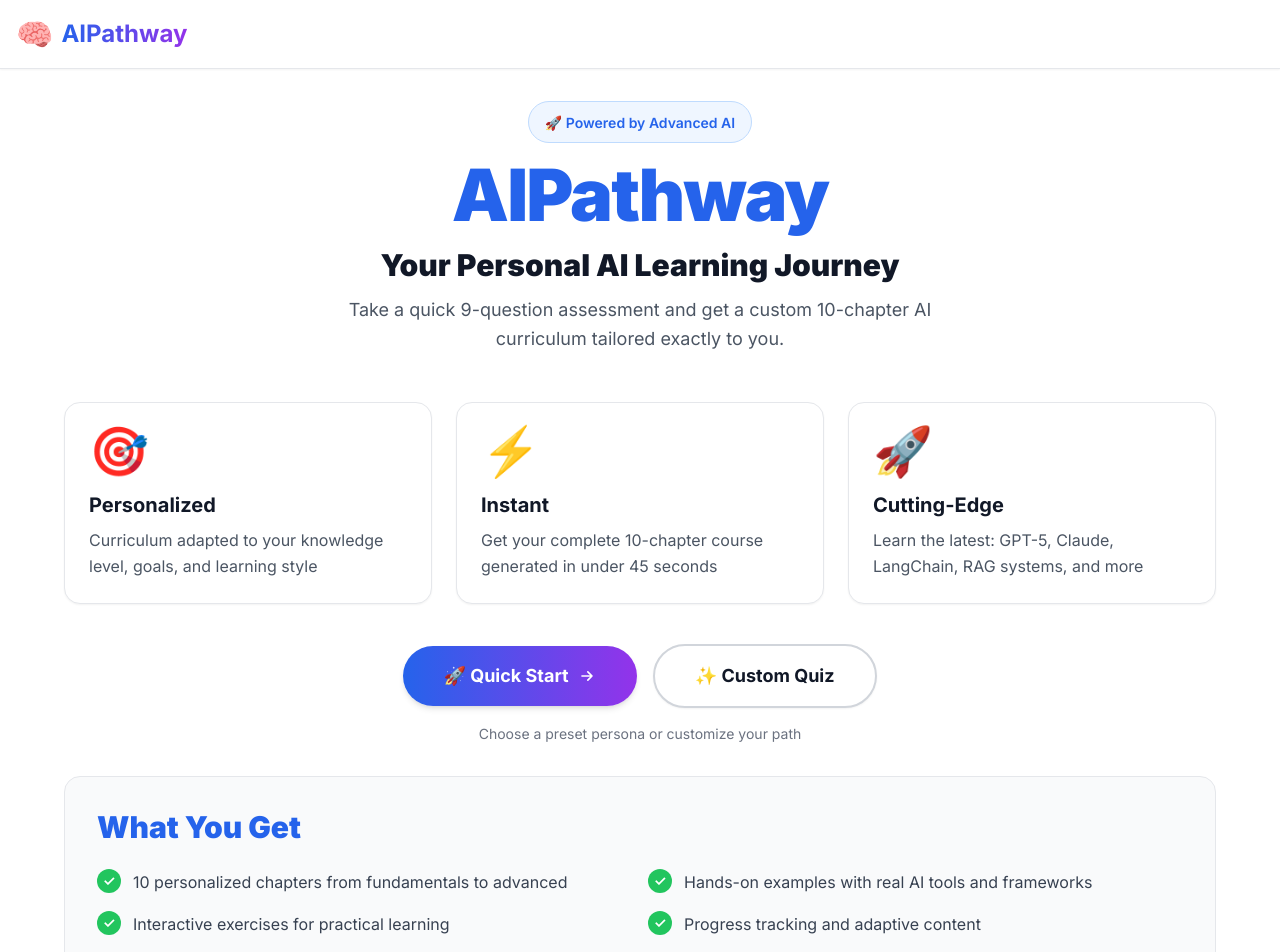
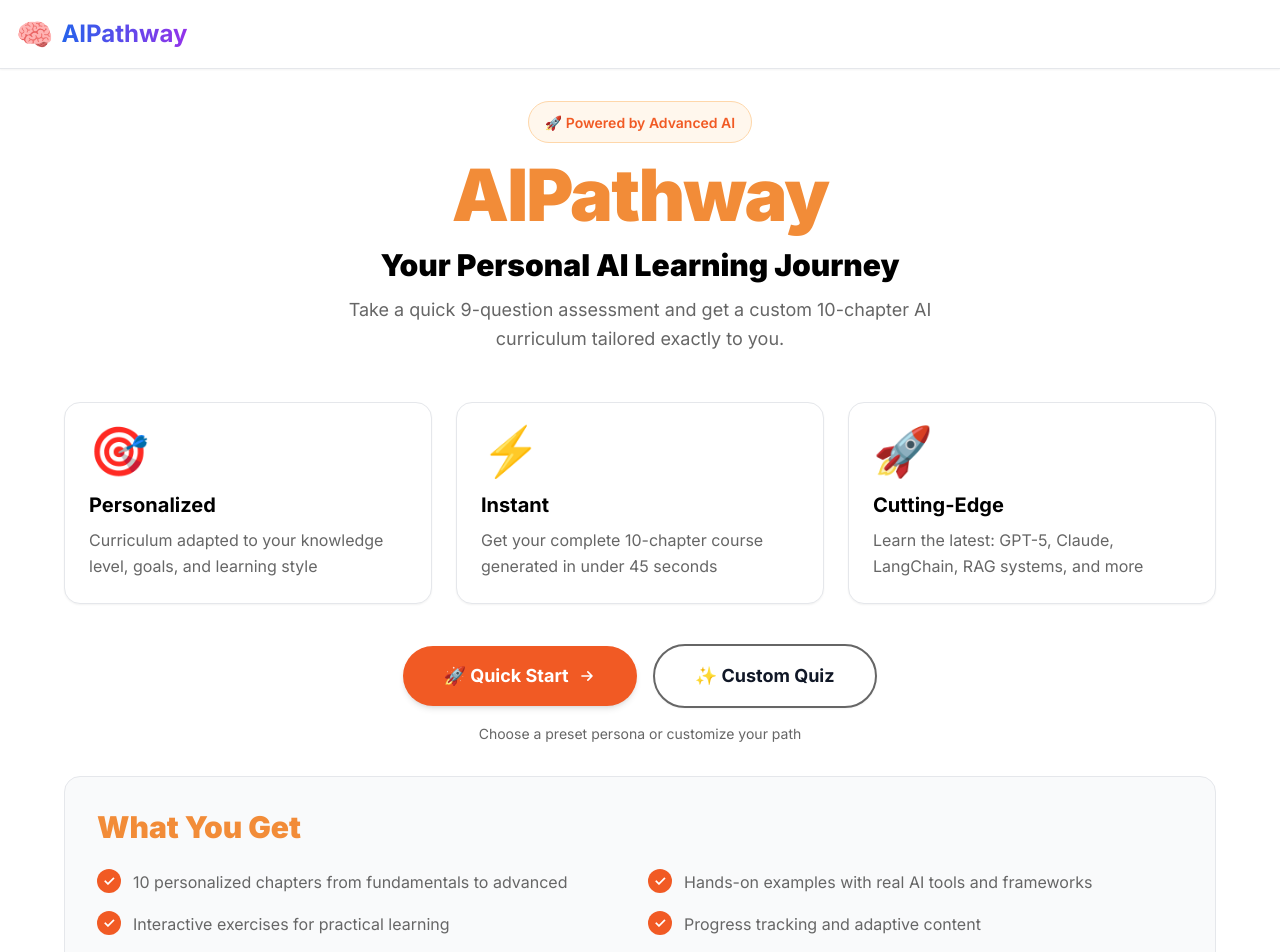
Before and after one commit to vivmuk/AIpathway, a Next.js app: page / in a window 1280 px wide. Shown: the top 952 px of the page. Built offline with nearby package versions, Linux system fonts and the light colour scheme.

Commit message:
Fix: ORANGE colors (#F28C38, #F15A24) and Next.js standalone build for Render

```diff
--- a/src/app/page.tsx
+++ b/src/app/page.tsx
@@ -49,18 +49,18 @@ export default function Home() {
           <div className="max-w-6xl mx-auto animate-fade-in">
             {/* Hero Section */}
             <div className="text-center mb-12 relative">
-              <div className="inline-block mb-4 px-4 py-2 bg-blue-50 rounded-full border border-blue-200">
-                <span className="text-sm font-semibold text-blue-600">
+              <div className="inline-block mb-4 px-4 py-2 bg-orange-50 rounded-full border border-orange-200">
+                <span className="text-sm font-semibold" style={{ color: '#F15A24' }}>
                   🚀 Powered by Advanced AI
                 </span>
               </div>
-              <h1 className="text-6xl md:text-7xl font-black mb-4 text-blue-600 leading-none tracking-tight">
+              <h1 className="text-6xl md:text-7xl font-black mb-4 leading-none tracking-tight" style={{ color: '#F28C38' }}>
                 AIPathway
               </h1>
-              <p className="text-2xl md:text-3xl text-gray-900 mb-3 font-black">
+              <p className="text-2xl md:text-3xl mb-3 font-black" style={{ color: '#000000' }}>
                 Your Personal AI Learning Journey
               </p>
-              <p className="text-lg text-gray-600 max-w-2xl mx-auto leading-relaxed font-normal">
+              <p className="text-lg max-w-2xl mx-auto leading-relaxed font-normal" style={{ color: '#666666' }}>
                 Take a quick 9-question assessment and get a custom 10-chapter AI curriculum
                 tailored exactly to you.
               </p>
@@ -70,22 +70,22 @@ export default function Home() {
             <div className="grid md:grid-cols-3 gap-6 mb-10">
               <div className="bg-white rounded-2xl p-6 shadow-sm hover:shadow-md transition-all duration-300 border border-gray-200">
                 <div className="text-5xl mb-4">🎯</div>
-                <h3 className="text-xl font-bold mb-2 text-gray-900">Personalized</h3>
-                <p className="text-gray-600 text-base leading-relaxed font-normal">
+                <h3 className="text-xl font-bold mb-2" style={{ color: '#000000' }}>Personalized</h3>
+                <p className="text-base leading-relaxed font-normal" style={{ color: '#666666' }}>
                   Curriculum adapted to your knowledge level, goals, and learning style
                 </p>
               </div>
               <div className="bg-white rounded-2xl p-6 shadow-sm hover:shadow-md transition-all duration-300 border border-gray-200">
                 <div className="text-5xl mb-4">⚡</div>
-                <h3 className="text-xl font-bold mb-2 text-gray-900">Instant</h3>
-                <p className="text-gray-600 text-base leading-relaxed font-normal">
+                <h3 className="text-xl font-bold mb-2" style={{ color: '#000000' }}>Instant</h3>
+                <p className="text-base leading-relaxed font-normal" style={{ color: '#666666' }}>
                   Get your complete 10-chapter course generated in under 45 seconds
                 </p>
               </div>
               <div className="bg-white rounded-2xl p-6 shadow-sm hover:shadow-md transition-all duration-300 border border-gray-200">
                 <div className="text-5xl mb-4">🚀</div>
-                <h3 className="text-xl font-bold mb-2 text-gray-900">Cutting-Edge</h3>
-                <p className="text-gray-600 text-base leading-relaxed font-normal">
+                <h3 className="text-xl font-bold mb-2" style={{ color: '#000000' }}>Cutting-Edge</h3>
+                <p className="text-base leading-relaxed font-normal" style={{ color: '#666666' }}>
                   Learn the latest: GPT-5, Claude, LangChain, RAG systems, and more
                 </p>
               </div>
@@ -97,7 +97,10 @@ export default function Home() {
                 {/* Quick Start with Personas */}
                 <button
                   onClick={handleShowPersonas}
-                  className="group relative inline-flex items-center justify-center px-10 py-4 text-lg font-bold text-white overflow-hidden rounded-full shadow-md hover:shadow-lg transition-all duration-300 bg-gradient-to-r from-blue-600 to-purple-600 hover:from-blue-700 hover:to-purple-700"
+                  className="group relative inline-flex items-center justify-center px-10 py-4 text-lg font-bold text-white overflow-hidden rounded-full shadow-md hover:shadow-lg transition-all duration-300"
+                  style={{ backgroundColor: '#F15A24' }}
+                  onMouseEnter={(e) => e.currentTarget.style.backgroundColor = '#E53935'}
+                  onMouseLeave={(e) => e.currentTarget.style.backgroundColor = '#F15A24'}
                 >
                   <span className="relative flex items-center gap-2">
                     🚀 Quick Start
@@ -110,57 +113,60 @@ export default function Home() {
                 {/* Custom Quiz */}
                 <button
                   onClick={handleStartQuiz}
-                  className="group relative inline-flex items-center justify-center px-10 py-4 text-lg font-bold overflow-hidden rounded-full shadow-sm hover:shadow-md transition-all duration-300 bg-white border-2 border-gray-300 text-gray-900 hover:border-blue-600"
+                  className="group relative inline-flex items-center justify-center px-10 py-4 text-lg font-bold overflow-hidden rounded-full shadow-sm hover:shadow-md transition-all duration-300 bg-white text-gray-900"
+                  style={{ borderWidth: '2px', borderColor: '#666666' }}
+                  onMouseEnter={(e) => e.currentTarget.style.borderColor = '#F15A24'}
+                  onMouseLeave={(e) => e.currentTarget.style.borderColor = '#666666'}
                 >
                   <span className="relative flex items-center gap-2">
                     ✨ Custom Quiz
                   </span>
                 </button>
               </div>
-              <p className="text-gray-500 mt-4 text-sm font-normal">
+              <p className="mt-4 text-sm font-normal" style={{ color: '#666666' }}>
                 Choose a preset persona or customize your path
               </p>
             </div>
 
             {/* Benefits Section */}
             <div className="bg-gray-50 rounded-2xl p-8 border border-gray-200">
-              <h2 className="text-3xl font-black mb-6 text-blue-600">What You Get</h2>
+              <h2 className="text-3xl font-black mb-6" style={{ color: '#F28C38' }}>What You Get</h2>
               <div className="grid md:grid-cols-2 gap-4">
                 <div className="flex items-start gap-3">
-                  <div className="flex-shrink-0 w-6 h-6 rounded-full bg-green-500 flex items-center justify-center text-white font-bold text-sm">
+                  <div className="flex-shrink-0 w-6 h-6 rounded-full flex items-center justify-center text-white font-bold text-sm" style={{ backgroundColor: '#F15A24' }}>
                     ✓
                   </div>
-                  <span className="text-gray-700 text-base leading-relaxed font-normal">10 personalized chapters from fundamentals to advanced</span>
+                  <span className="text-base leading-relaxed font-normal" style={{ color: '#666666' }}>10 personalized chapters from fundamentals to advanced</span>
                 </div>
                 <div className="flex items-start gap-3">
-                  <div className="flex-shrink-0 w-6 h-6 rounded-full bg-green-500 flex items-center justify-center text-white font-bold text-sm">
+                  <div className="flex-shrink-0 w-6 h-6 rounded-full flex items-center justify-center text-white font-bold text-sm" style={{ backgroundColor: '#F15A24' }}>
                     ✓
                   </div>
-                  <span className="text-gray-700 text-base leading-relaxed font-normal">Hands-on examples with real AI tools and frameworks</span>
+                  <span className="text-base leading-relaxed font-normal" style={{ color: '#666666' }}>Hands-on examples with real AI tools and frameworks</span>
                 </div>
                 <div className="flex items-start gap-3">
-                  <div className="flex-shrink-0 w-6 h-6 rounded-full bg-green-500 flex items-center justify-center text-white font-bold text-sm">
+                  <div className="flex-shrink-0 w-6 h-6 rounded-full flex items-center justify-center text-white font-bold text-sm" style={{ backgroundColor: '#F15A24' }}>
                     ✓
                   </div>
-                  <span className="text-gray-700 text-base leading-relaxed font-normal">Interactive exercises for practical learning</span>
+                  <span className="text-base leading-relaxed font-normal" style={{ color: '#666666' }}>Interactive exercises for practical learning</span>
                 </div>
                 <div className="flex items-start gap-3">
-                  <div className="flex-shrink-0 w-6 h-6 rounded-full bg-green-500 flex items-center justify-center text-white font-bold text-sm">
+                  <div className="flex-shrink-0 w-6 h-6 rounded-full flex items-center justify-center text-white font-bold text-sm" style={{ backgroundColor: '#F15A24' }}>
                     ✓
                   </div>
-                  <span className="text-gray-700 text-base leading-relaxed font-normal">Progress tracking and adaptive content</span>
+                  <span className="text-base leading-relaxed font-normal" style={{ color: '#666666' }}>Progress tracking and adaptive content</span>
                 </div>
                 <div className="flex items-start gap-3">
-                  <div className="flex-shrink-0 w-6 h-6 rounded-full bg-green-500 flex items-center justify-center text-white font-bold text-sm">
+                  <div className="flex-shrink-0 w-6 h-6 rounded-full flex items-center justify-center text-white font-bold text-sm" style={{ backgroundColor: '#F15A24' }}>
                     ✓
                   </div>
-                  <span className="text-gray-700 text-base leading-relaxed font-normal">Export as HTML for offline study</span>
+                  <span className="text-base leading-relaxed font-normal" style={{ color: '#666666' }}>Export as HTML for offline study</span>
                 </div>
                 <div className="flex items-start gap-3">
-                  <div className="flex-shrink-0 w-6 h-6 rounded-full bg-green-500 flex items-center justify-center text-white font-bold text-sm">
+                  <div className="flex-shrink-0 w-6 h-6 rounded-full flex items-center justify-center text-white font-bold text-sm" style={{ backgroundColor: '#F15A24' }}>
                     ✓
                   </div>
-                  <span className="text-gray-700 text-base leading-relaxed font-normal">Industry-specific examples and use cases</span>
+                  <span className="text-base leading-relaxed font-normal" style={{ color: '#666666' }}>Industry-specific examples and use cases</span>
                 </div>
               </div>
             </div>
```
